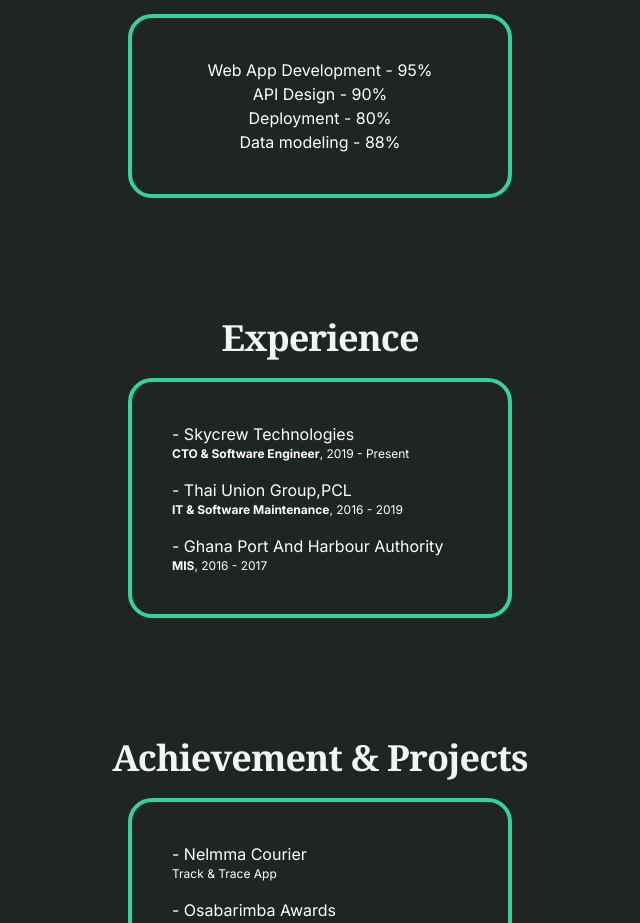
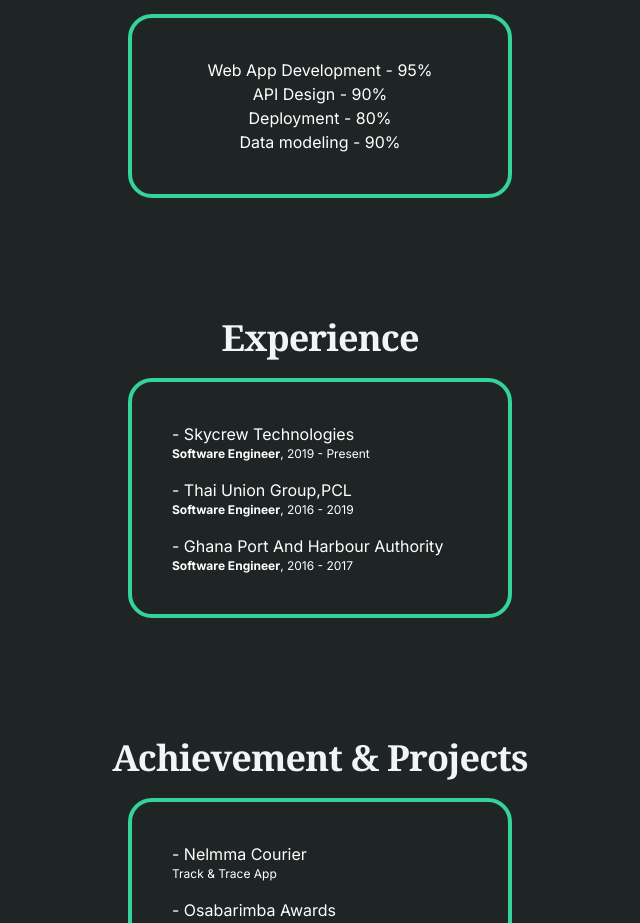
Before and after one commit to kofi-teddy/kofi-teddy, a Vue app: page / in a window 1280 px wide. Shown: the part 1580-2503 px from the top of the page, without its empty margins (320-960 px from the left). Built offline with nearby package versions, Linux system fonts and the light colour scheme.

Commit message:
profile updates

```diff
--- a/src/App.vue
+++ b/src/App.vue
@@ -140,7 +140,7 @@
             </div>
 
             <div class="text-white">
-              <span>Data modeling - 88%</span>
+              <span>Data modeling - 90%</span>
             </div>
 
           </div>
@@ -158,17 +158,17 @@
 
             <div class="text-white">
               <span> - Skycrew Technologies</span>
-              <p class="p-0 m-0 text-xs"><b>CTO & Software Engineer</b>, 2019 - Present</p>
+              <p class="p-0 m-0 text-xs"><b>Software Engineer</b>, 2019 - Present</p>
             </div>
 
             <div class="mt-4 text-white">
               <span> - Thai Union Group,PCL</span>
-              <p class="p-0 m-0 text-xs"><b>IT & Software Maintenance</b>, 2016 - 2019</p>
+              <p class="p-0 m-0 text-xs"><b>Software Engineer</b>, 2016 - 2019</p>
             </div>
 
             <div class="mt-4 text-white">
               <span> - Ghana Port And Harbour Authority</span>
-              <p class="p-0 m-0 text-xs"><b>MIS</b>, 2016 - 2017</p>
+              <p class="p-0 m-0 text-xs"><b>Software Engineer</b>, 2016 - 2017</p>
             </div>
 
           </div>
```
